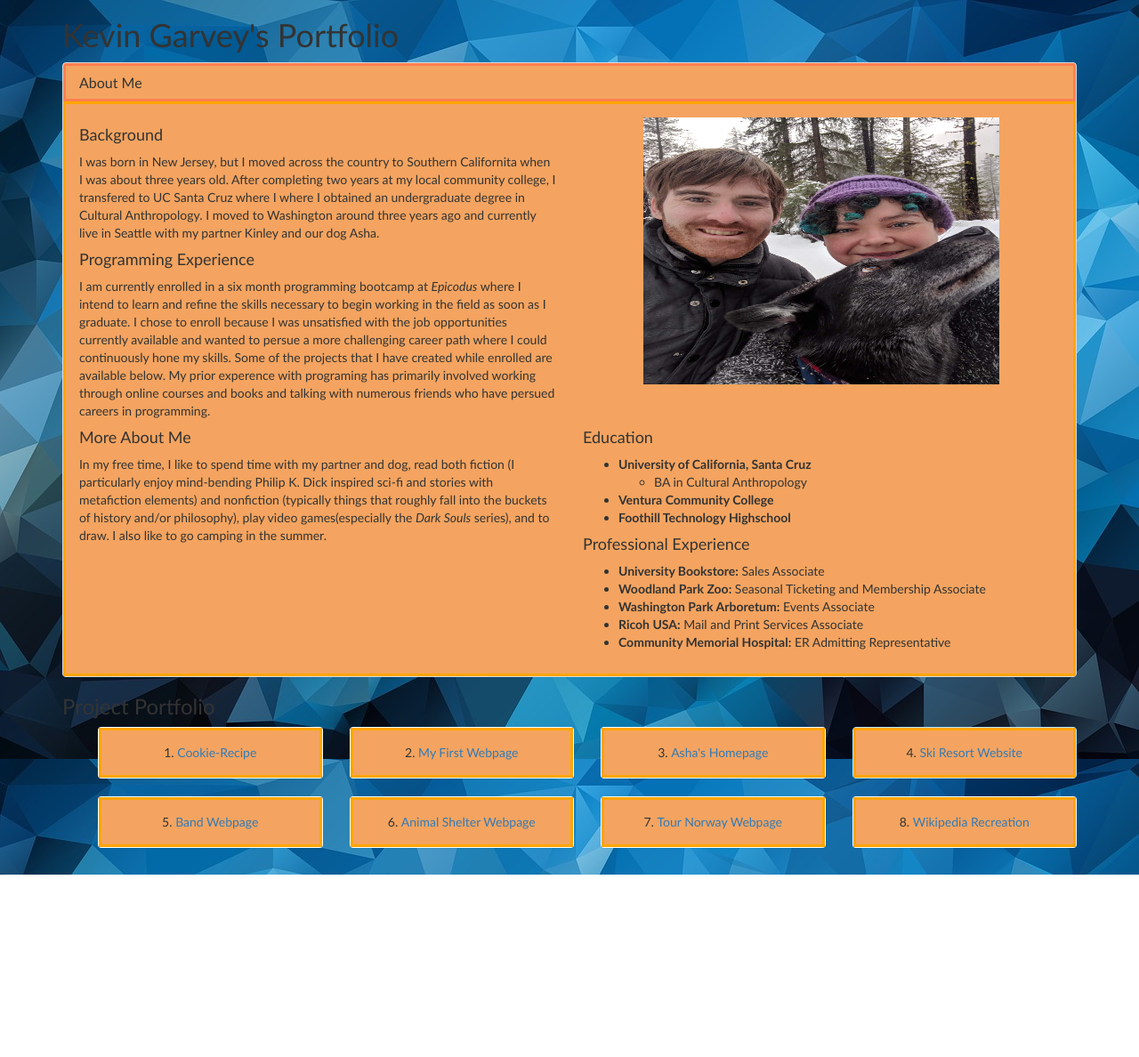
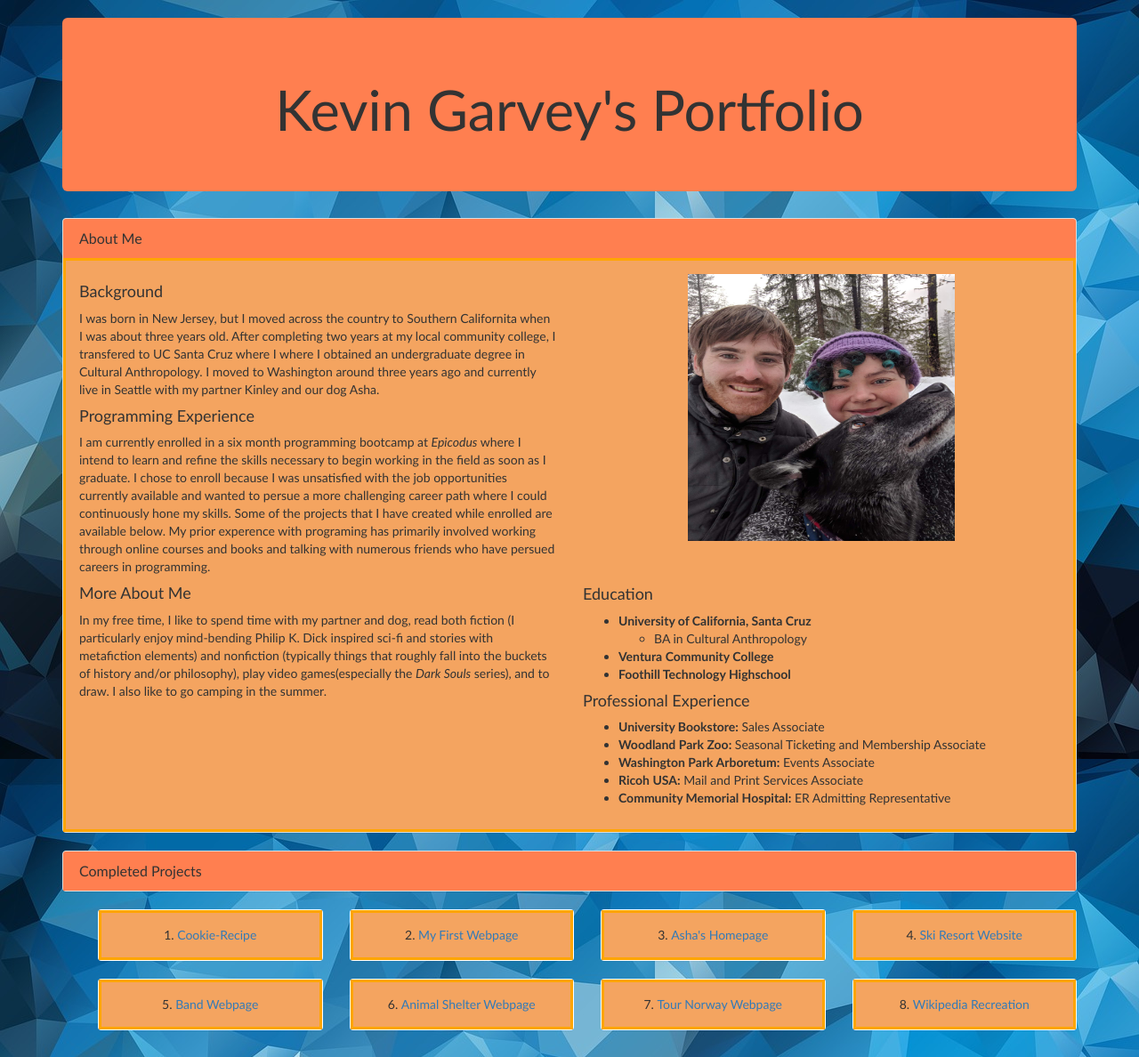
Before and after one commit to kmgarvey279/portfolio-landing-page, a plain HTML site: page index.html in a window 1280 px wide. Shown: the whole page at 89% size. Before the commit the page ends 983 px from the top, so only its background shows below. Drawn offline with Linux system fonts and the light colour scheme.

Commit message:
Added additional panelsand a jumbotron. It will now be easier to read the section headers.

```diff
--- a/css/styles.css
+++ b/css/styles.css
@@ -4,18 +4,13 @@ body {
 
 }
 .panel-heading {
-  background-color: sandybrown !important;
+  background-color: coral !important;
   border: 3px solid coral !important;
 }
 
 .panel-body {
   background-color: sandybrown;
   border: 3px solid orange;
-
-.header {
-  background-color: red;
-}
-
 }
 
  ol {
@@ -24,12 +19,17 @@ body {
    white-space: nowrap;
  }
 
-
 img {
   height: 300px;
-  width: 400px;
+  width: 300px;
   margin-left: auto;
   margin-right: auto;
   display: block;
   margin-bottom: 50px;
 }
+
+.jumbotron {
+  margin-top: 20px;
+  text-align:center;
+  background-color: coral;
+}
--- a/index.html
+++ b/index.html
@@ -7,7 +7,7 @@
   </head>
   <body>
     <div class="container">
-      <div class="header">
+      <div class="jumbotron">
         <h1>Kevin Garvey's Portfolio</h1>
       </div>
       <div class="panel panel-default">
@@ -58,7 +58,11 @@
           </div>
         </div>
       </div>
-      <h3>Project Portfolio</h3>
+      <div class="panel panel-default">
+        <div class="panel-heading">
+        <h2 class="panel-title">Completed Projects</h2>
+      </div>
+      </div>
       <ol>
         <div class="row">
           <div class="col-md-3">
```
